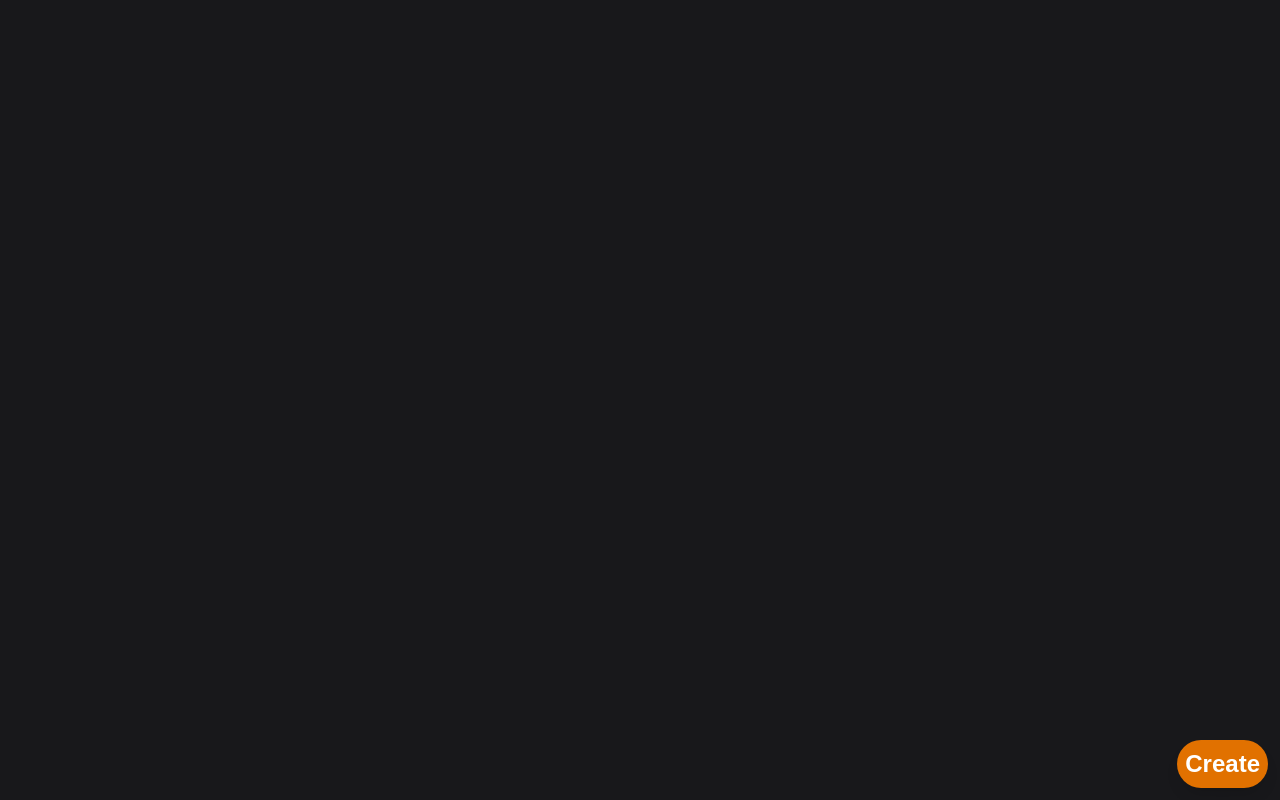
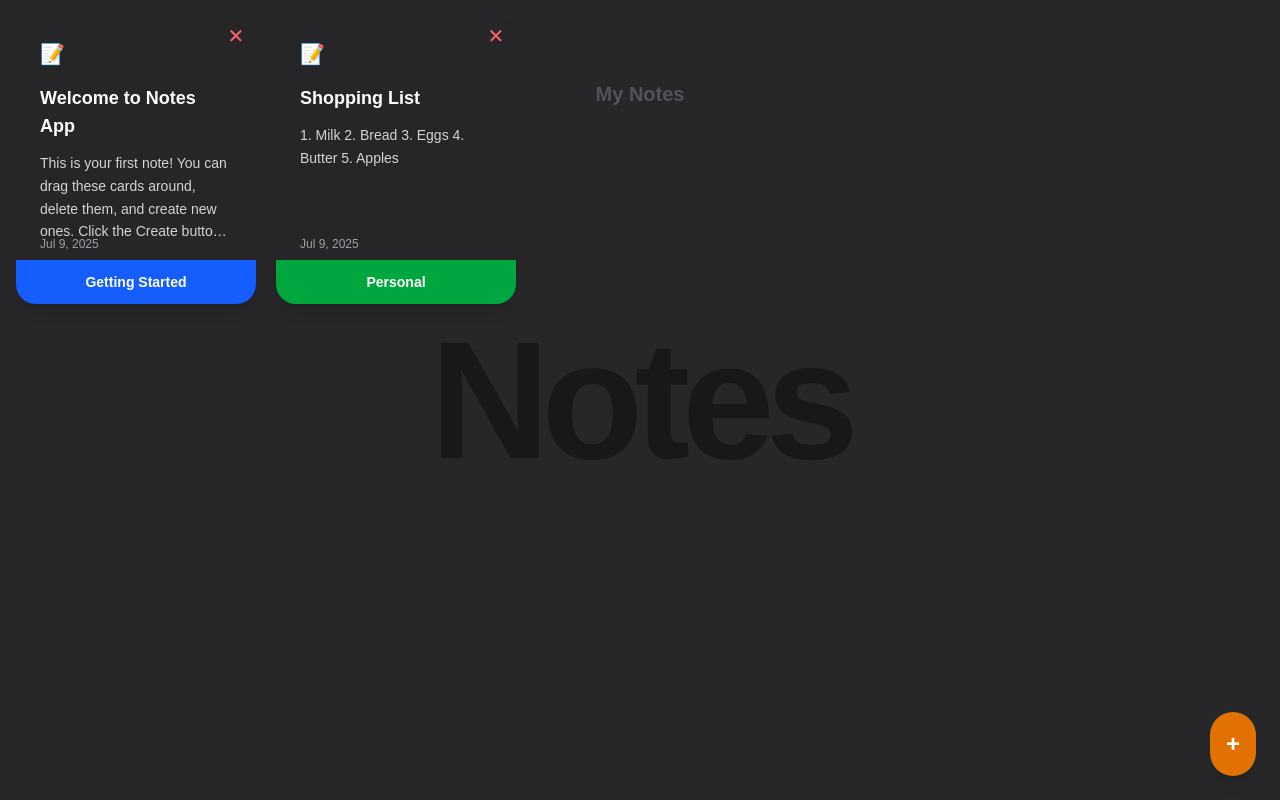
Before and after one commit to AniketShinde03/Docs-Web-, a React (Vite) app: page / in a window 1280 px wide. Built offline with nearby package versions, Linux system fonts and the light colour scheme.

Commit message:
refactor: update App, Background, Foreground, Card, and Modal components for improved structure and functionality; enhance note management features

```diff
--- a/src/App.jsx
+++ b/src/App.jsx
@@ -1,17 +1,12 @@
-import { useState } from 'react';
 import Background from './components/Background';
 import Foreground from './components/Foreground';
-
 function App() {
-
   return (
-    <>
-      <div className='relative w-full h-screen bg-zinc-800'>
-           <Background/>
-           <Foreground/>
-      </div>
-    </>
-  )
+    <div className='relative w-full h-screen bg-zinc-800 overflow-hidden'>
+      <Background />
+      <Foreground />
+    </div>
+  );
 }
 
-export default App
+export default App;
--- a/src/components/Background.jsx
+++ b/src/components/Background.jsx
@@ -1,14 +1,17 @@
-import React from 'react'
-
+import React, { useRef, useState } from "react";
+import { motion } from "framer-motion";
+// Background Component
 function Background() {
   return (
-    <>
-      <div className='fixed z-[2] w-full h-screen'>
-        <div className='absolute top-[5%] w-full py-10 text-xl flex justify-center text-zinc-600 font-semibold'>Documents</div>
-        <h1 className='absolute top-1/2 left-1/2 -translate-x-[50%] -translate-y-[50%] text-[13vw] leading-none tracking-tighter font-semibold text-zinc-900'>Docs</h1>
+    <div className='fixed z-[2] w-full h-screen'>
+      <div className='absolute top-[5%] w-full py-10 text-xl flex justify-center text-zinc-600 font-semibold'>
+        My Notes
       </div>
-    </>
-  )
+      <h1 className='absolute top-1/2 left-1/2 -translate-x-[50%] -translate-y-[50%] text-[13vw] leading-none tracking-tighter font-semibold text-zinc-900'>
+        Notes
+      </h1>
+    </div>
+  );
 }
 
-export default Background
+export default Background;
--- a/src/components/Card.jsx
+++ b/src/components/Card.jsx
@@ -3,6 +3,7 @@ import { FaRegFileAlt } from "react-icons/fa";
 import { LuDownload } from "react-icons/lu";
 import { IoIosClose } from "react-icons/io";
 import { motion } from "framer-motion";
+
 
 function Card({ data, reference, onDelete }) {
   return (
@@ -11,41 +12,52 @@ function Card({ data, reference, onDelete }) {
       dragConstraints={reference}
       whileDrag={{ scale: 1.1 }}
       dragElastic={0.1}
-      className="relative flex-shrink-0 w-60 h-72 rounded-[40px] bg-zinc-900/90 text-white px-8 py-10 overflow-hidden"
+      className="relative flex-shrink-0 w-60 h-72 rounded-[20px] bg-zinc-800/90 text-white p-6 overflow-hidden shadow-lg"
     >
       {/* Delete Button */}
       <button
         onClick={onDelete}
-        className="absolute top-2 right-2 text-red-400 hover:text-red-600 text-lg z-10"
+        className="absolute top-2 right-2 text-red-400 hover:text-red-600 text-xl z-10 w-6 h-6 flex items-center justify-center"
       >
-        <IoIosClose />
+        ✕
       </button>
 
-      <FaRegFileAlt className="text-xl" />
+      {/* Note Icon */}
+      <div className="text-xl mb-4">📝</div>
 
-      <p className="text-sm mt-5 font-semibold leading-[1.25]">
-        {data.description}
+      {/* Note Title */}
+      <h3 className="text-lg font-bold mb-3 line-clamp-2">
+        {data.title}
+      </h3>
+
+      {/* Note Content */}
+      <p className="text-sm text-zinc-300 leading-relaxed mb-4 line-clamp-4">
+        {data.content}
       </p>
 
-      <div className="footer absolute bottom-0 w-full left-0">
-        <div className="flex items-center justify-between py-3 px-8 mb-3">
-          <h5>{data.filesize}</h5>
-          <span className="w-7 h-7 bg-zinc-600 rounded-full flex items-center justify-center">
-            {data.close ? <IoIosClose /> : <LuDownload size=".7em" color="#fff" />}
-          </span>
+      {/* Footer */}
+      <div className="absolute bottom-0 left-0 w-full">
+        {/* Date */}
+        <div className="px-6 py-2">
+          <p className="text-xs text-zinc-400">{data.date}</p>
         </div>
 
-        {data.tag.isOpen && (
+        {/* Category Tag */}
+        {data.category && (
           <div
-            className={`tag w-full py-4 ${
-              data.tag.tagColor === "blue"
+            className={`w-full py-3 flex items-center justify-center ${
+              data.categoryColor === "blue"
                 ? "bg-blue-600"
-                : data.tag.tagColor === "red"
+                : data.categoryColor === "red"
                 ? "bg-red-600"
-                : "bg-green-600"
-            } flex items-center justify-center`}
+                : data.categoryColor === "green"
+                ? "bg-green-600"
+                : data.categoryColor === "purple"
+                ? "bg-purple-600"
+                : "bg-amber-600"
+            }`}
           >
-            <h3 className="text-sm font-semibold">{data.tag.tagTitle}</h3>
+            <h4 className="text-sm font-semibold">{data.category}</h4>
           </div>
         )}
       </div>
--- a/src/components/Foreground.jsx
+++ b/src/components/Foreground.jsx
@@ -1,28 +1,67 @@
-// Foreground.jsx
-import React, { useRef, useState, useEffect } from "react";
+// Foreground Component
 import Card from "./Card";
 import Modal from "./Modal";
-
+import { useRef, useState, useEffect } from "react";
 function Foreground() {
   const ref = useRef(null);
-  const [ModalOpen, setOpenModal] = useState(false);
-  const [data, setData] = useState(() => {
-    const stored = localStorage.getItem("card-data");
-    return stored ? JSON.parse(stored) : [];
+  const [modalOpen, setModalOpen] = useState(false);
+
+const [data, setData] = useState(() => {
+    try {
+      const stored = localStorage.getItem("notes-data");
+      if (stored) {
+        return JSON.parse(stored);
+      }
+    } catch (error) {
+      console.error("Error reading from localStorage:", error);
+    }
+
+    // Default notes if nothing in localStorage
+    return [
+      {
+        id: "1",
+        title: "Welcome to Notes App",
+        content: "This is your first note! You can drag these cards around, delete them, and create new ones. Click the Create button to add your own notes.",
+        category: "Getting Started",
+        categoryColor: "blue",
+        date: new Date().toLocaleDateString('en-US', {
+          year: 'numeric',
+          month: 'short',
+          day: 'numeric'
+        })
+      },
+      {
+        id: "2",
+        title: "Shopping List",
+        content: "1. Milk\n2. Bread\n3. Eggs\n4. Butter\n5. Apples",
+        category: "Personal",
+        categoryColor: "green",
+        date: new Date().toLocaleDateString('en-US', {
+          year: 'numeric',
+          month: 'short',
+          day: 'numeric'
+        })
+      }
+    ];
   });
 
+  // Save to localStorage whenever data changes
   useEffect(() => {
-    localStorage.setItem("card-data", JSON.stringify(data));
+    try {
+      localStorage.setItem("notes-data", JSON.stringify(data));
+    } catch (error) {
+      console.error("Error saving to localStorage:", error);
+    }
   }, [data]);
 
-  const handleDelete = (id) => {
+   const handleDelete = (id) => {
     setData(prev => prev.filter(item => item.id !== id));
   };
 
   return (
     <div
       ref={ref}
-      className="fixed top-0 left-0 z-[3] w-full h-full flex gap-5 flex-wrap p-4 bg-zinc-900"
+      className="fixed top-0 left-0 z-[3] w-full h-full flex gap-5 flex-wrap p-4 overflow-auto"
     >
       {data.map((item) => (
         <Card
@@ -34,15 +73,15 @@ function Foreground() {
       ))}
 
       <button
-        className="absolute text-2xl bottom-0 right-0 m-3 text-white font-semibold bg-amber-600 rounded-full p-2 shadow-lg hover:bg-amber-700"
-        onClick={() => setOpenModal(prev => !prev)}
+        className="fixed text-2xl bottom-6 right-6 text-white font-semibold bg-amber-600 rounded-full p-4 shadow-lg hover:bg-amber-700 transition-colors z-10"
+        onClick={() => setModalOpen(prev => !prev)}
       >
-        {ModalOpen ? "Close" : "Create"}
+        {modalOpen ? "✕" : "+"}
       </button>
 
-      {ModalOpen && (
-        <div className="absolute top-0 left-0 w-full h-full flex justify-center items-center bg-black bg-opacity-50 z-[4]">
-          <Modal setData={setData} closeModal={() => setOpenModal(false)} />
+      {modalOpen && (
+        <div className="fixed top-0 left-0 w-full h-full flex justify-center items-center bg-black bg-opacity-50 z-[4]">
+          <Modal setData={setData} closeModal={() => setModalOpen(false)} />
         </div>
       )}
     </div>
--- a/src/components/Modal.jsx
+++ b/src/components/Modal.jsx
@@ -1,12 +1,13 @@
 // Modal.jsx
 import React, { useState } from 'react';
 
+
 function Modal({ setData, closeModal }) {
   const [form, setForm] = useState({
-    description: '',
-    filesize: '',
-    tagTitle: '',
-    tagColor: ''
+    title: '',
+    content: '',
+    category: '',
+    categoryColor: 'blue'
   });
 
   const handleChange = (e) => {
@@ -14,77 +15,86 @@ function Modal({ setData, closeModal }) {
     setForm(prev => ({ ...prev, [name]: value }));
   };
 
-  const handleSubmit = (e) => {
-    e.preventDefault();
+  const handleSubmit = () => {
+    if (!form.title.trim() || !form.content.trim()) {
+      alert('Please fill in both title and content');
+      return;
+    }
 
-    const newCard = {
+    const newNote = {
       id: crypto.randomUUID(),
-      description: form.description,
-      filesize: form.filesize,
-      close: true,
-      tag: {
-        isOpen: true,
-        tagTitle: form.tagTitle,
-        tagColor: form.tagColor
-      }
+      title: form.title,
+      content: form.content,
+      category: form.category,
+      categoryColor: form.categoryColor,
+      date: new Date().toLocaleDateString('en-US', {
+        year: 'numeric',
+        month: 'short',
+        day: 'numeric'
+      })
     };
 
-    setData(prev => [...prev, newCard]);
+    setData(prev => [...prev, newNote]);
     closeModal();
   };
 
   return (
-    <form
-      onSubmit={handleSubmit}
-      className="bg-zinc-800 text-white rounded-xl shadow-xl p-6 w-full max-w-md space-y-4"
-    >
-      <h2 className="text-xl font-bold">Add New Card</h2>
+    <div className="bg-zinc-800 text-white rounded-xl shadow-xl p-6 w-full max-w-md space-y-4 z-[4]">
+      <h2 className="text-xl font-bold">Create New Note</h2>
 
       <input
-        name="description"
-        value={form.description}
+        name="title"
+        value={form.title}
         onChange={handleChange}
-        placeholder="Description"
-        className="w-full p-2 rounded bg-zinc-700 border border-zinc-600 focus:outline-none"
+        placeholder="Note Title"
+        className="w-full p-3 rounded bg-zinc-700 border border-zinc-600 focus:outline-none focus:border-amber-500"
       />
+
+      <textarea
+        name="content"
+        value={form.content}
+        onChange={handleChange}
+        placeholder="Write your note here..."
+        rows="4"
+        className="w-full p-3 rounded bg-zinc-700 border border-zinc-600 focus:outline-none focus:border-amber-500 resize-none"
+      />
+
       <input
-        name="filesize"
-        value={form.filesize}
+        name="category"
+        value={form.category}
         onChange={handleChange}
-        placeholder="File Size"
-        className="w-full p-2 rounded bg-zinc-700 border border-zinc-600 focus:outline-none"
+        placeholder="Category (optional)"
+        className="w-full p-3 rounded bg-zinc-700 border border-zinc-600 focus:outline-none focus:border-amber-500"
       />
-      <input
-        name="tagTitle"
-        value={form.tagTitle}
+
+      <select
+        name="categoryColor"
+        value={form.categoryColor}
         onChange={handleChange}
-        placeholder="Tag Title"
-        className="w-full p-2 rounded bg-zinc-700 border border-zinc-600 focus:outline-none"
-      />
-      <input
-        name="tagColor"
-        value={form.tagColor}
-        onChange={handleChange}
-        placeholder="Tag Color (e.g. red, green, blue)"
-        className="w-full p-2 rounded bg-zinc-700 border border-zinc-600 focus:outline-none"
-      />
+        className="w-full p-3 rounded bg-zinc-700 border border-zinc-600 focus:outline-none focus:border-amber-500"
+      >
+        <option value="blue">Blue</option>
+        <option value="red">Red</option>
+        <option value="green">Green</option>
+        <option value="purple">Purple</option>
+        <option value="amber">Amber</option>
+      </select>
 
       <div className="flex justify-end gap-3">
         <button
-          type="button"
           onClick={closeModal}
-          className="bg-zinc-600 text-white px-4 py-2 rounded hover:bg-zinc-500"
+          className="bg-zinc-600 text-white px-4 py-2 rounded hover:bg-zinc-500 transition-colors"
         >
           Cancel
         </button>
         <button
-          type="submit"
-          className="bg-amber-600 text-white px-4 py-2 rounded hover:bg-amber-500"
+          onClick={handleSubmit}
+          className="bg-amber-600 text-white px-4 py-2 rounded hover:bg-amber-500 transition-colors"
         >
-          Add Card
+          Create Note
         </button>
       </div>
-    </form>
+    </div>
   );
 }
 
```
